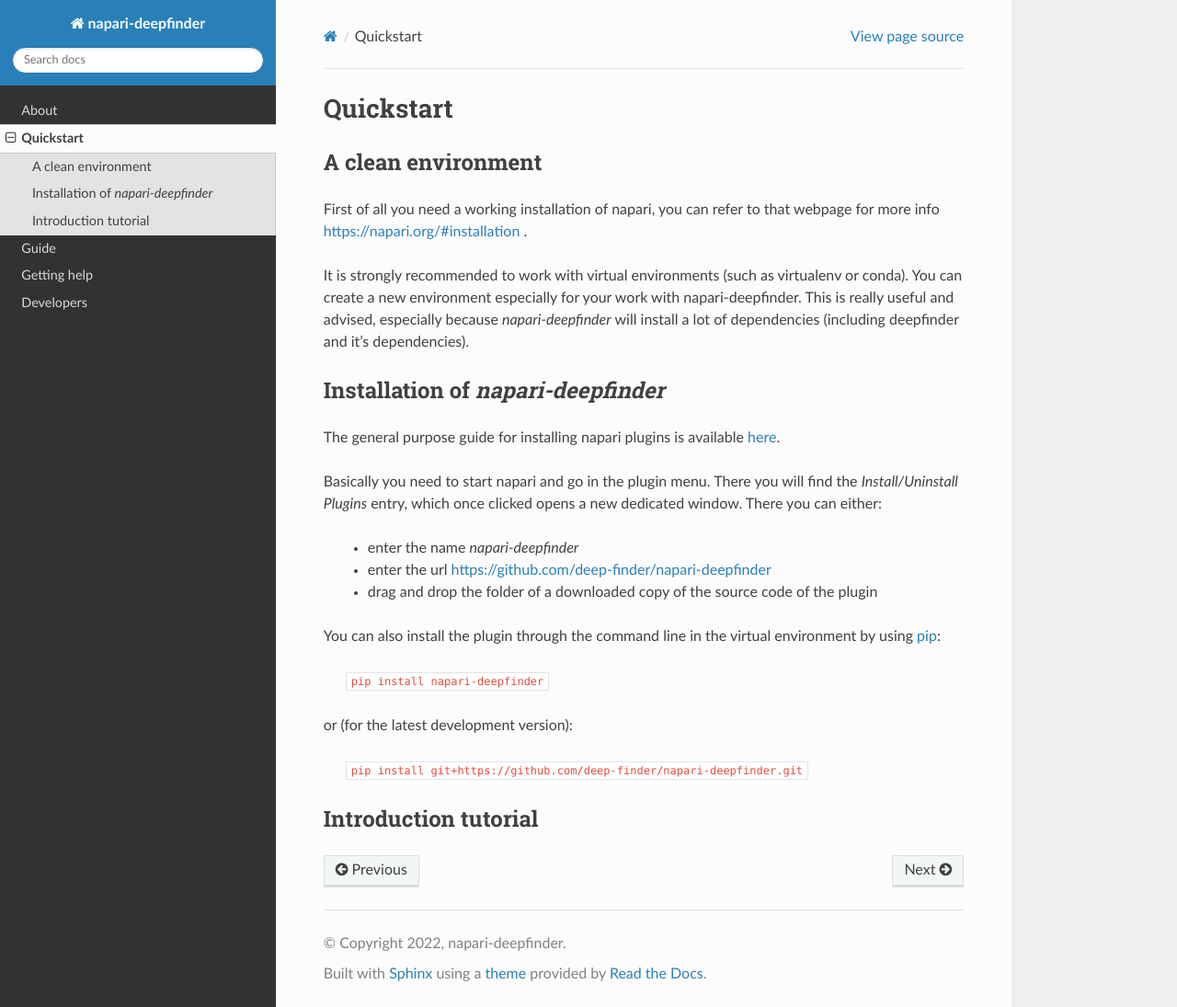
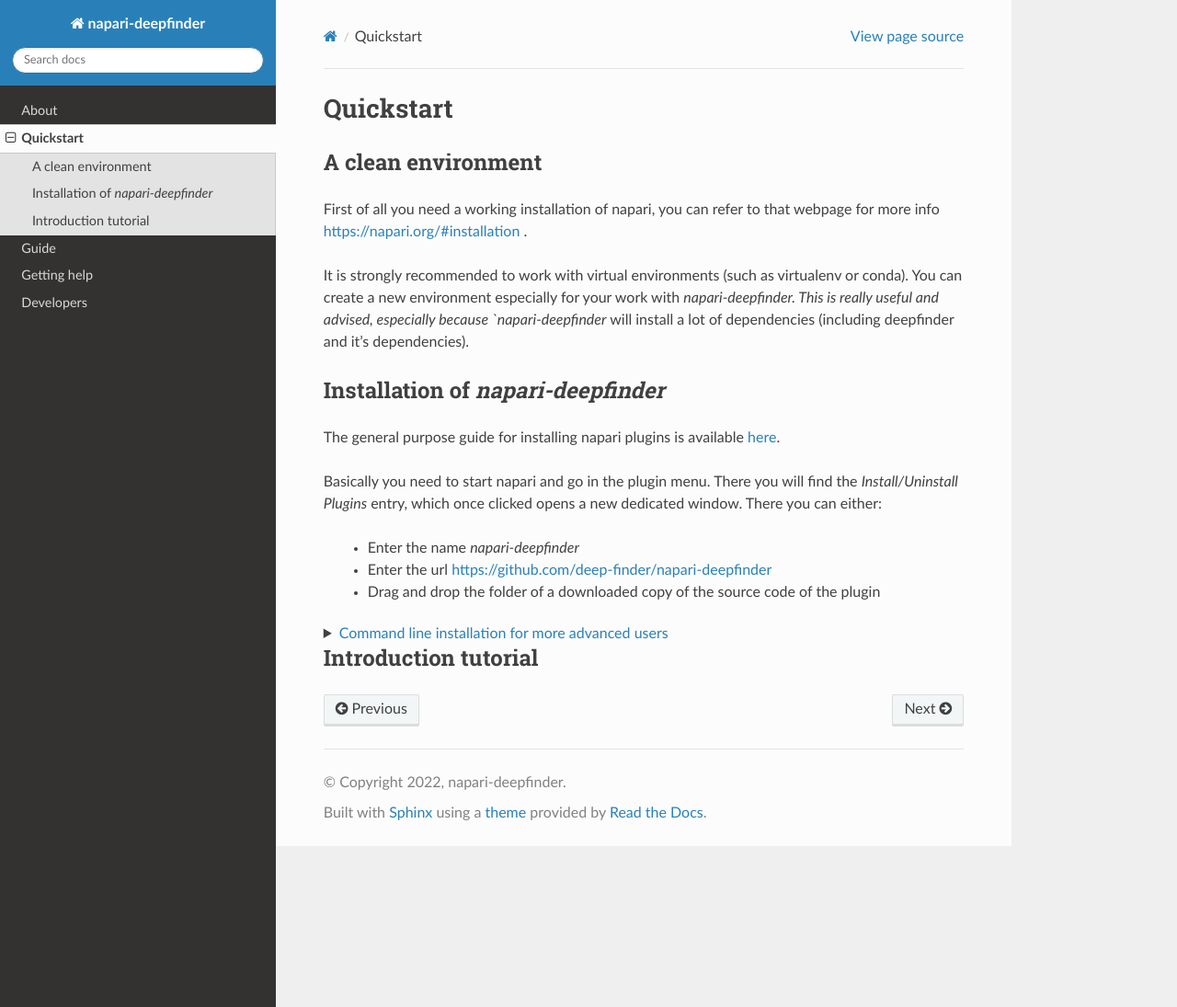
Before and after one commit to deep-finder/napari-deepfinder, a Sphinx documentation site: the page built from docs/quickstart.rst, in a window 1280 px wide and 1095 px high. Shown: the whole window at 92% size. Built offline with Sphinx 7.4.7 and the Read the Docs theme 2.0.0, drawn with Linux system fonts in a browser that asks for light colours.

Commit message:
Improve documentation

```diff
--- a/docs/about.rst
+++ b/docs/about.rst
@@ -5,4 +5,4 @@
 segmentation and clustering functionalities. An orthoslice view has been added for an easier visualisation and
 annotation process.
 
-The source code of `napari-deepfinder` is available `here <https://github.com/deep-finder/napari-deepfinder>`_ and the source code of the `DeepFinder` library itself is available `here <https://gitlab.inria.fr/serpico/deep-finder>`_
+The source code of `napari-deepfinder` is available `here <https://github.com/deep-finder/napari-deepfinder>`_ and the source code of the `DeepFinder` library itself is available `here <https://gitlab.inria.fr/serpico/deep-finder>`_.
--- a/docs/quickstart.rst
+++ b/docs/quickstart.rst
@@ -7,7 +7,7 @@
 First of all you need a working installation of napari, you can refer to that webpage for more info https://napari.org/#installation .
 
 It is strongly recommended to work with virtual environments (such as virtualenv or conda).
-You can create a new environment especially for your work with napari-deepfinder.
+You can create a new environment especially for your work with `napari-deepfinder.
 This is really useful and advised, especially because `napari-deepfinder` will install a lot of dependencies (including deepfinder and it's dependencies).
 
 Installation of `napari-deepfinder`
@@ -18,16 +18,23 @@
 Basically you need to start napari and go in the plugin menu. There you will find the `Install/Uninstall Plugins` entry, which once clicked opens a new dedicated window.
 There you can either:
 
- * enter the name `napari-deepfinder`
- * enter the url https://github.com/deep-finder/napari-deepfinder
- * drag and drop the folder of a downloaded copy of the source code of the plugin
+ * Enter the name `napari-deepfinder`
+ * Enter the url https://github.com/deep-finder/napari-deepfinder
+ * Drag and drop the folder of a downloaded copy of the source code of the plugin
+
+.. raw:: html
+
+   <details>
+   <summary><a>Command line installation for more advanced users</a></summary>
 
 You can also install the plugin through the command line in the virtual environment by using `pip <https://pypi.org/project/pip/>`_:
-
     ``pip install napari-deepfinder``
 or (for the latest development version):
+    ``pip install git+https://github.com/deep-finder/napari-deepfinder.git``
 
-    ``pip install git+https://github.com/deep-finder/napari-deepfinder.git``
+.. raw:: html
+
+   </details>
 
 Introduction tutorial
 ---------------------
```
Also changed, not shown: docs/guide.rst (+5 -5 lines).
